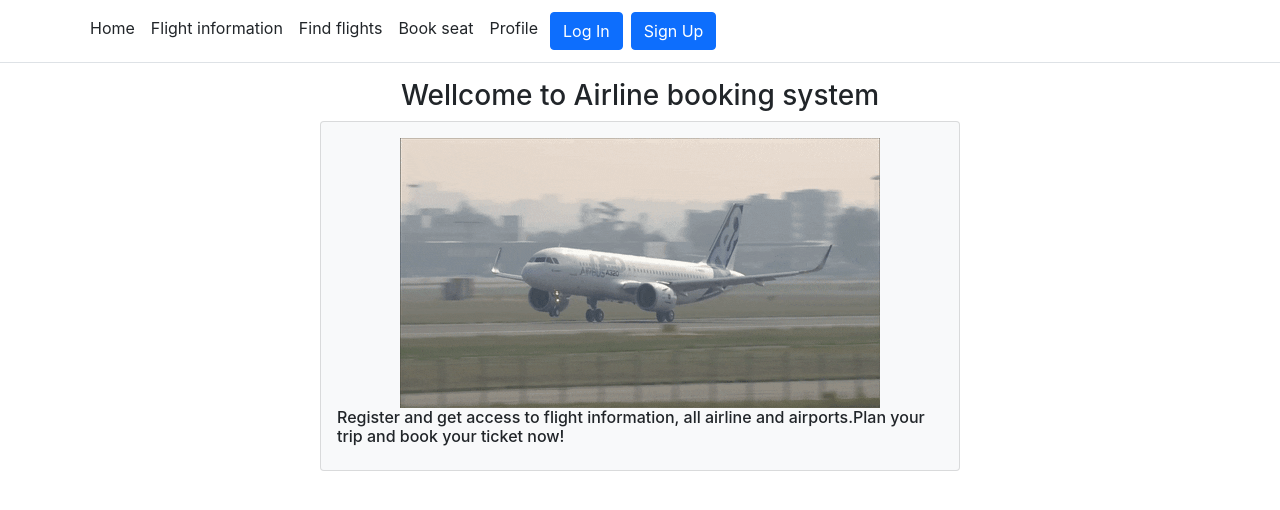
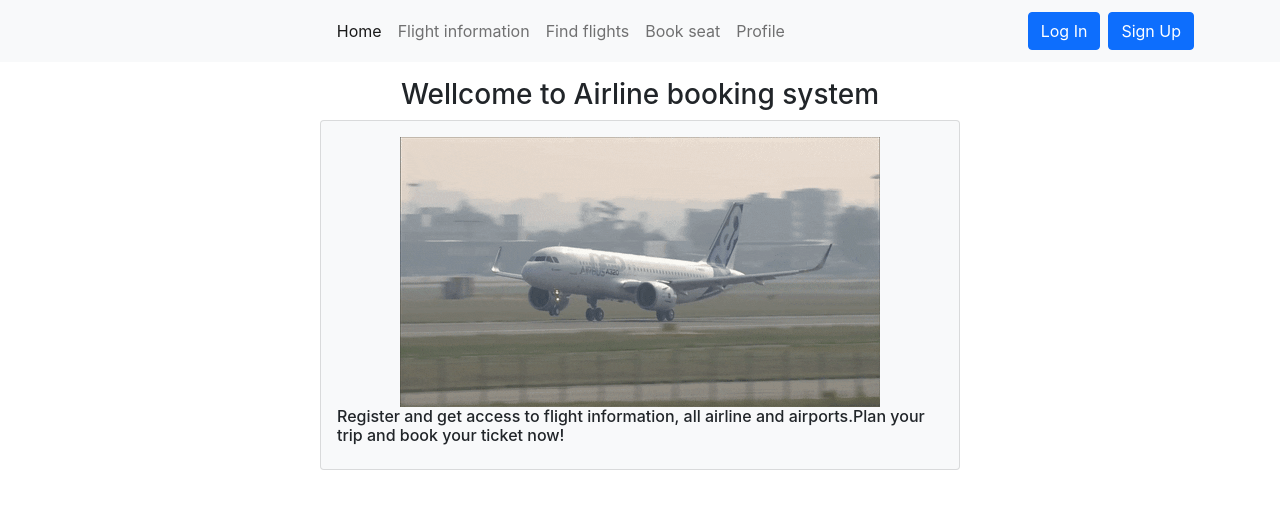
Before and after one commit to nedvelkov/abs-test-react, a React (Create React App) app: page / in a window 1280 px wide. Shown: the top 510 px of the page. Built offline with nearby package versions, Linux system fonts and the light colour scheme.

Commit message:
Add AdminNav
Add new navbar for admin.

```diff
--- /dev/null
+++ b/src/components/AdminNav.js
@@ -0,0 +1,56 @@
+import React from "react";
+import { NavLink } from "react-router-dom";
+
+function AdminNav() {
+  return (
+    <div className="navbar-nav mr-auto">
+      <NavLink
+        to="/"
+        exact
+        className="nav-link"
+        activeClassName="router-link-exact-active"
+      >
+        Home
+      </NavLink>
+      <NavLink
+        to="/airport"
+        className="nav-link"
+        activeClassName="router-link-exact-active"
+      >
+        Create airport
+      </NavLink>
+      <NavLink
+        to="/findflights"
+        className="nav-link"
+        activeClassName="router-link-exact-active"
+      >
+        Create airline
+      </NavLink>
+      <NavLink
+        to="/airline"
+        className="nav-link"
+        activeClassName="router-link-exact-active"
+      >
+        Book seat
+      </NavLink>
+      <NavLink
+        to="/flight"
+        exact
+        className="nav-link"
+        activeClassName="router-link-exact-active"
+      >
+        Create flight
+      </NavLink>
+      <NavLink
+        to="/section"
+        exact
+        className="nav-link"
+        activeClassName="router-link-exact-active"
+      >
+        Create flight
+      </NavLink>
+    </div>
+  );
+}
+
+export default AdminNav;
--- /dev/null
+++ b/src/components/MainNav.js
@@ -0,0 +1,48 @@
+import React from "react";
+import { NavLink } from "react-router-dom";
+
+function MainNav() {
+  return (
+    <div className="navbar-nav mr-auto">
+      <NavLink
+        to="/"
+        exact
+        className="nav-link"
+        activeClassName="router-link-exact-active"
+      >
+        Home
+      </NavLink>
+      <NavLink
+        to="/details"
+        className="nav-link"
+        activeClassName="router-link-exact-active"
+      >
+        Flight information
+      </NavLink>
+      <NavLink
+        to="/findflights"
+        className="nav-link"
+        activeClassName="router-link-exact-active"
+      >
+        Find flights
+      </NavLink>
+      <NavLink
+        to="/bookseat"
+        className="nav-link"
+        activeClassName="router-link-exact-active"
+      >
+        Book seat
+      </NavLink>
+      <NavLink
+        to="/profile"
+        exact
+        className="nav-link"
+        activeClassName="router-link-exact-active"
+      >
+        Profile
+      </NavLink>
+    </div>
+  );
+}
+
+export default MainNav;
--- a/src/components/Navbar.js
+++ b/src/components/Navbar.js
@@ -1,47 +1,29 @@
 import React from "react";
-import { Link } from "react-router-dom";
+import MainNav from "./MainNav";
 import AuthNav from "./AuthNav";
+import AdminNav from "./AdminNav";
+import { useAuth0 } from "@auth0/auth0-react";
 
 function Navbar() {
+  const { user } = useAuth0();
+  const navbar = () => {
+    if (user) {
+      const role =
+        user["http://schemas.microsoft.com/ws/2008/06/identity/claims/role"][0];
+      return role === "admin" ? <AdminNav /> : <MainNav />;
+    }
+    return <MainNav />;
+  };
   return (
-    <>
-      <nav className="navbar navbar-expand-sm navbar-toggleable-sm navbar-light bg-white border-bottom box-shadow mb-3">
+    <div className="nav-container mb-3">
+      <nav className="navbar navbar-expand-md navbar-light bg-light">
         <div className="container">
-          <div className="navbar-collapse collapse d-sm-inline-flex justify-content-between">
-            <ul className="navbar-nav flex-grow-1">
-              <li className="nav-item">
-                <Link to="/" className="nav-link text-dark">
-                  Home
-                </Link>
-              </li>
-              <li className="nav-item">
-                <Link to="/details" className="nav-link text-dark">
-                  Flight information
-                </Link>
-              </li>
-              <li className="nav-item">
-                <Link to="/findflights" className="nav-link text-dark">
-                  Find flights
-                </Link>
-              </li>
-              <li className="nav-item">
-                <Link to="/bookseat" className="nav-link text-dark">
-                  Book seat
-                </Link>
-              </li>
-              <li className="nav-item">
-                <Link to="/profile" className="nav-link text-dark">
-                  Profile
-                </Link>
-              </li>
-              <li>
-                <AuthNav />
-              </li>
-            </ul>
-          </div>
+          <div className="navbar-brand logo" />
+          {navbar()}
+          <AuthNav />
         </div>
       </nav>
-    </>
+    </div>
   );
 }
 
--- a/src/index.css
+++ b/src/index.css
@@ -82,3 +82,21 @@ code {
 .noDot {
   list-style-type: none;
 }
+
+.loader {
+  border: 16px solid #f3f3f3; /* Light grey */
+  border-top: 16px solid #3498db; /* Blue */
+  border-radius: 50%;
+  width: 120px;
+  height: 120px;
+  animation: spin 2s linear infinite;
+}
+
+@keyframes spin {
+  0% {
+    transform: rotate(0deg);
+  }
+  100% {
+    transform: rotate(360deg);
+  }
+}
--- a/src/pages/Profile.js
+++ b/src/pages/Profile.js
@@ -4,21 +4,6 @@ import { useAuth0 } from "@auth0/auth0-react";
 
 const Profile = () => {
   const { user, isAuthenticated } = useAuth0();
-
-  async function getToken() {
-    const domain = process.env.REACT_APP_AUTH0_DOMAIN;
-    return await useAuth0().getAccessTokenSilently({
-      audience: `https://${domain}/api/v2/`,
-    });
-  }
-
-  let value;
-  getToken().then((x) => {
-    value = x;
-    return console.log(value);
-  });
-  console.log(value);
-
   return (
     <div>
       {isAuthenticated && (
```
Also changed, not shown: src/pages/CreateAirline.js (added, +9 -0 lines), src/pages/Loading.js (added, +9 -0 lines).
